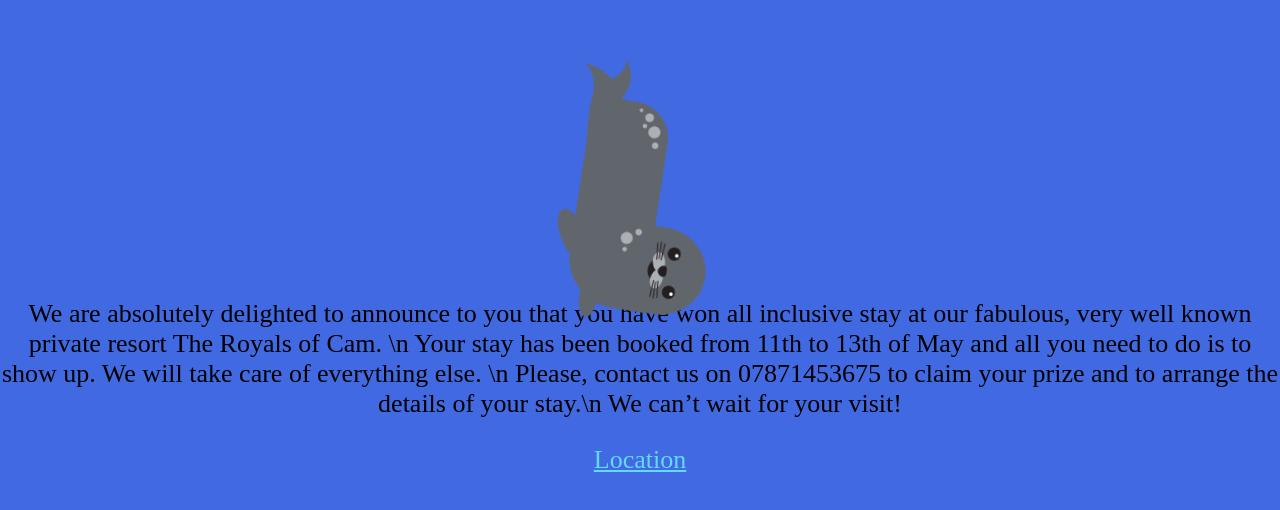
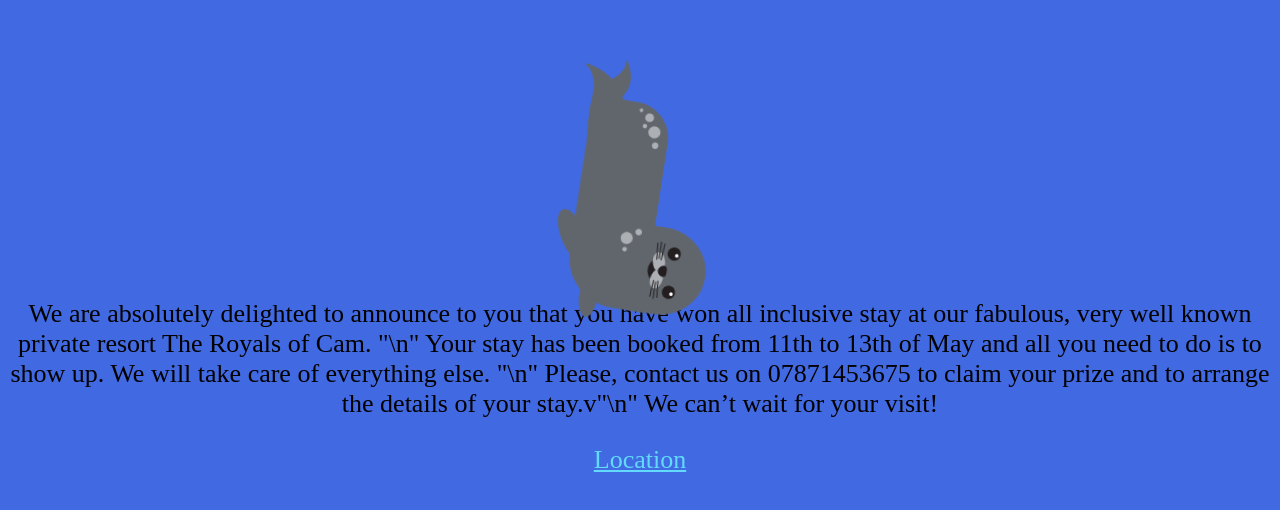
Before and after one commit to evaja178/amplifyapp, a React (Create React App) app: page / in a window 1280 px wide. Shown: the part 106-616 px from the top of the page. Built offline with nearby package versions, Linux system fonts and the light colour scheme.

Commit message:
Update App.js

```diff
--- a/src/App.js
+++ b/src/App.js
@@ -7,10 +7,10 @@ function App() {
       <header className="App-header">
         <img src={logo} className="App-logo" alt="logo" />
         <p>
-          We are absolutely delighted to announce to you that you have won all inclusive stay at our fabulous, very well known private resort The Royals of Cam. \n
-    Your stay has been booked from 11th to 13th of May and all you need to do is to show up. We will take care of everything else. \n
+          We are absolutely delighted to announce to you that you have won all inclusive stay at our fabulous, very well known private resort The Royals of Cam. "\n"
+    Your stay has been booked from 11th to 13th of May and all you need to do is to show up. We will take care of everything else. "\n"
 
-          Please, contact us on 07871453675 to claim your prize and to arrange the details of your stay.\n
+          Please, contact us on 07871453675 to claim your prize and to arrange the details of your stay.v"\n"
 
           We can’t wait for your visit!
 
```
